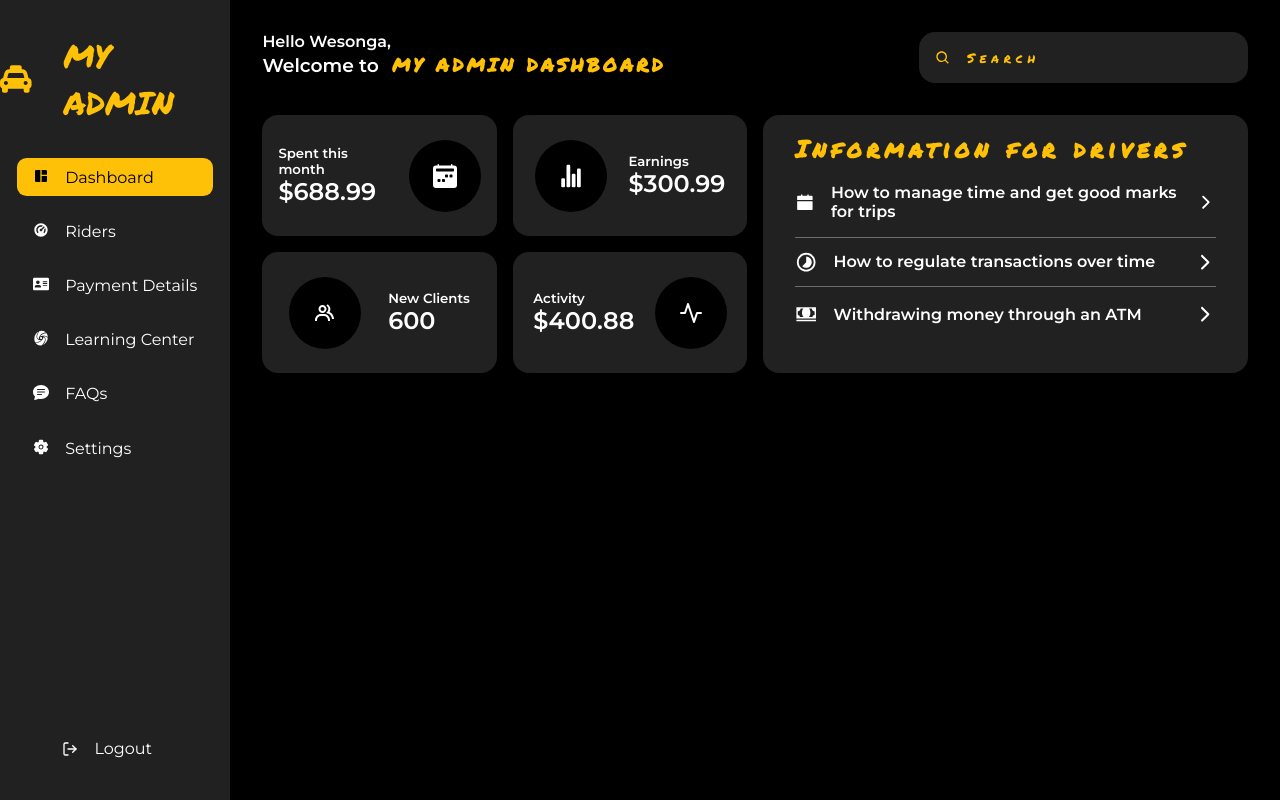
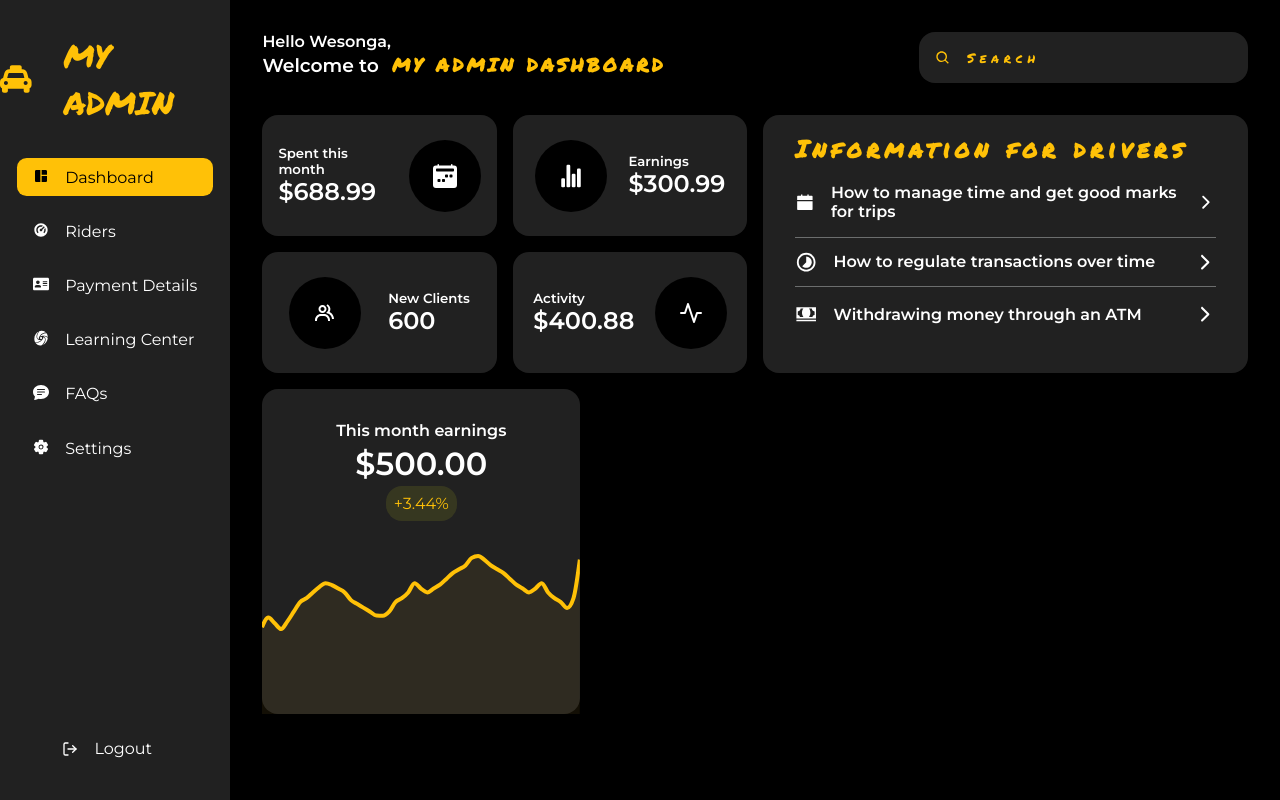
Before and after one commit to Melchizedek-1/Admin-Dashboard, a React (Create React App) app: page / in a window 1280 px wide. Built offline with nearby package versions, Linux system fonts and the light colour scheme; the HTML template or start-up script is replaced by a standard one.

Commit message:
Earnings card added

```diff
--- a/src/components/Earnings.jsx
+++ b/src/components/Earnings.jsx
@@ -1,9 +1,235 @@
-import React from 'react'
+import React from 'react';
+import styled from "styled-components";
+import { AreaChart, Area, Tooltip, ResponsiveContainer } from "recharts";
+import { cardStyle } from "./Reusablestyles";
+const data = [
+  { data: 4500 },
+  {
+    data: 5000,
+  },
+  {
+    data: 4700,
+  },
+  {
+    data: 4400,
+  },
+  {
+    data: 4800,
+  },
+  {
+    data: 5300,
+  },
+  {
+    data: 5800,
+  },
+  {
+    data: 6000,
+  },
+  {
+    data: 6300,
+  },
+  {
+    data: 6580,
+  },
+  {
+    data: 6780,
+  },
+  {
+    data: 6680,
+  },
+  {
+    data: 6500,
+  },
+  {
+    data: 6300,
+  },
+  {
+    data: 5900,
+  },
+  {
+    data: 5700,
+  },
+  {
+    data: 5500,
+  },
+  {
+    data: 5300,
+  },
+  {
+    data: 5100,
+  },
+  {
+    data: 5090,
+  },
+  {
+    data: 5300,
+  },
+  {
+    data: 5800,
+  },
+  {
+    data: 6000,
+  },
+  {
+    data: 6300,
+  },
+  {
+    data: 6780,
+  },
+  {
+    data: 6500,
+  },
+  {
+    data: 6300,
+  },
+  {
+    data: 6500,
+  },
+  {
+    data: 6700,
+  },
+  {
+    data: 7000,
+  },
+  {
+    data: 7300,
+  },
+  {
+    data: 7500,
+  },
+  {
+    data: 7700,
+  },
+  {
+    data: 8090,
+  },
+  {
+    data: 8190,
+  },
+  {
+    data: 7990,
+  },
+
+  {
+    data: 7700,
+  },
+  {
+    data: 7500,
+  },
+  {
+    data: 7300,
+  },
+  {
+    data: 7000,
+  },
+  {
+    data: 6700,
+  },
+  {
+    data: 6500,
+  },
+  {
+    data: 6300,
+  },
+  {
+    data: 6500,
+  },
+  {
+    data: 6780,
+  },
+  {
+    data: 6300,
+  },
+  {
+    data: 6000,
+  },
+  {
+    data: 5800,
+  },
+
+  {
+    data: 5490,
+  },
+  {
+    data: 6000,
+  },
+  {
+    data: 8000,
+  },
+];
 
 function Earnings() {
   return (
-    <div>Earnings</div>
+    <Section>
+      <div className="top">
+        <div className="info">
+          <h4>This month earnings</h4>
+          <h1>$500.00</h1>
+          <div className="growth">
+            <span>+3.44%</span>
+          </div>
+        </div>
+      </div>
+      <div className="chart">
+        <ResponsiveContainer height="100%" width="100%">
+          <AreaChart width={500} height={400} data={data} margin={{ top: 0, left: 0, right: 0, bottom: 0 }}>
+            <Tooltip cursor={false} />
+            <Area
+              animationBegin={800}
+              animationDuration={2000}
+              type="monotone"
+              dataKey="data"
+              stroke="#ffc107"
+              fill="#8068233e"
+              strokeWidth={4}
+            />
+          </AreaChart>
+        </ResponsiveContainer>
+      </div>
+    </Section>
   )
 }
 
+const Section = styled.section`
+  display: flex;
+  flex-direction: column;
+  justify-content: space-between;
+  min-height: 20rem;
+  ${cardStyle}
+  padding: 2rem 0 0 0;
+  .top {
+    .info {
+      display: flex;
+      flex-direction: column;
+      align-items: center;
+      gap: 0.2rem;
+      h1 {
+        font-size: 2rem;
+      }
+      .growth {
+        background-color: #d7e41e1d;
+        padding: 0.5rem;
+        border-radius: 1rem;
+        transition: 0.3s ease-in-out;
+        &:hover {
+          background-color: #ffc107;
+          span {
+            color: black;
+          }
+        }
+        span {
+          color: #ffc107;
+        }
+      }
+    }
+  }
+  .chart {
+    height: 70%;
+    .recharts-default-tooltip {
+      background-color: black !important;
+      border-color: black !important;
+    }
+  }
+`;
+
 export default Earnings
```
